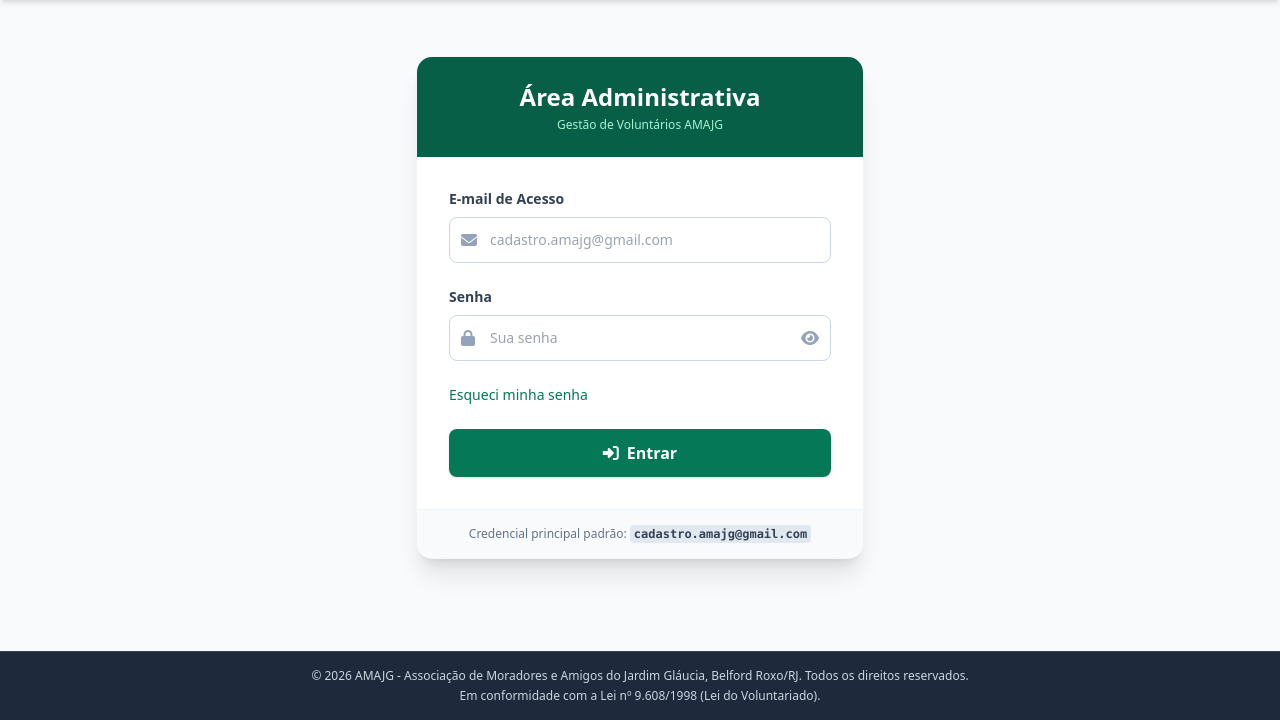
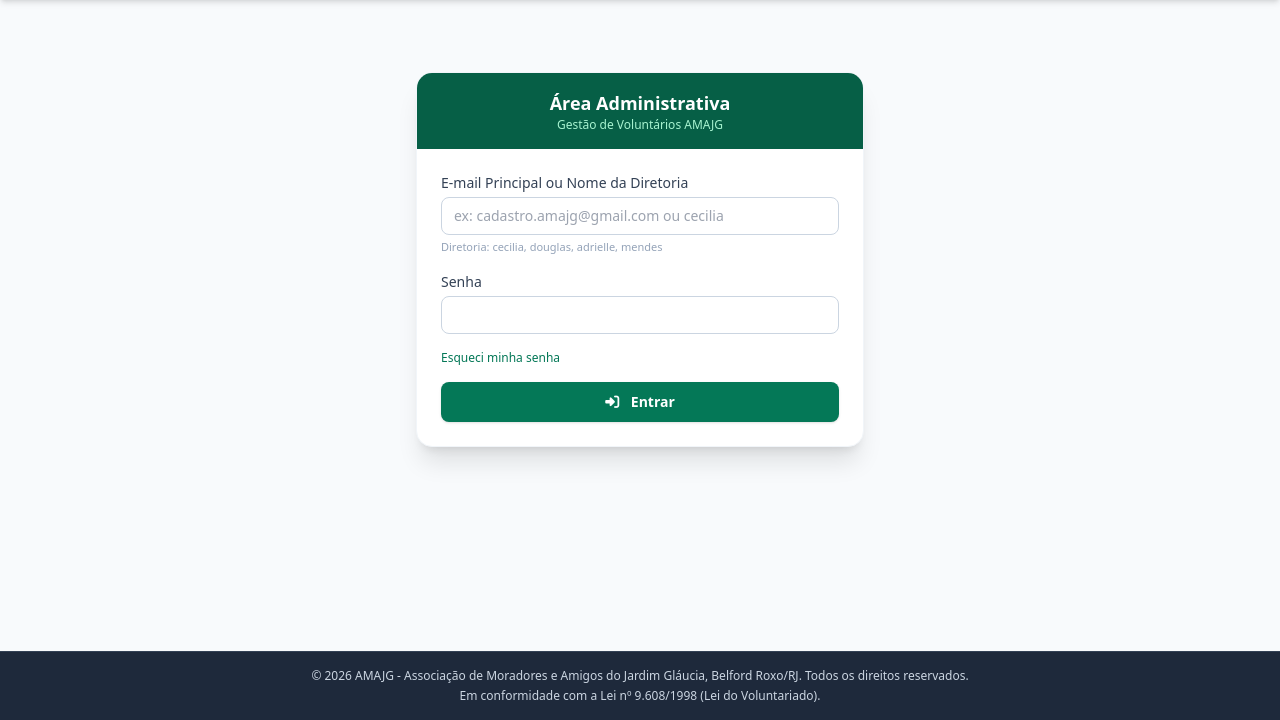
Before and after one commit to amajg/amajg-voluntarios, a Flask app: page /login in a window 1280 px wide. Shown: the part 80-800 px from the top of the page. Run offline with Flask 3, Linux system fonts and the light colour scheme; some libraries are stand-ins or nearby versions.

Commit message:
Refactor login.html for better usability
Updated the login form layout and fields for improved user experience.

```diff
--- a/templates/login.html
+++ b/templates/login.html
@@ -1,54 +1,27 @@
 {% extends "base.html" %}
-{% block title %}Login Administrador - AMAJG{% endblock %}
+{% block title %}Login - AMAJG{% endblock %}
 {% block content %}
-<div class="max-w-md mx-auto bg-white rounded-2xl shadow-xl overflow-hidden my-8 border border-slate-100">
-    <div class="bg-emerald-800 text-white py-6 px-8 text-center">
-        <h2 class="text-2xl font-bold">Área Administrativa</h2>
-        <p class="text-xs text-emerald-200 mt-1">Gestão de Voluntários AMAJG</p>
+<div class="max-w-md mx-auto my-12 bg-white rounded-2xl shadow-xl overflow-hidden border border-slate-100">
+    <div class="bg-emerald-800 text-white py-4 px-6 text-center">
+        <h2 class="text-lg font-bold">Área Administrativa</h2>
+        <p class="text-xs text-emerald-200">Gestão de Voluntários AMAJG</p>
     </div>
-    <form method="POST" class="p-8 space-y-6">
+    <form action="{{ url_for('login') }}" method="POST" class="p-6 space-y-4">
         <div>
-            <label class="block text-sm font-semibold text-slate-700 mb-2">E-mail de Acesso</label>
-            <div class="relative">
-                <span class="absolute inset-y-0 left-0 flex items-center pl-3 text-slate-400"><i class="fas fa-envelope"></i></span>
-                <input type="email" name="email" required placeholder="cadastro.amajg@gmail.com" class="w-full pl-10 pr-4 py-3 border border-slate-300 rounded-lg focus:outline-none focus:ring-2 focus:ring-emerald-600 text-sm">
-            </div>
+            <label class="block text-sm font-medium text-slate-700 mb-1">E-mail Principal ou Nome da Diretoria</label>
+            <input type="text" name="email" required placeholder="ex: cadastro.amajg@gmail.com ou cecilia" class="w-full rounded-lg border border-slate-300 px-3 py-2 text-sm focus:ring-2 focus:ring-emerald-600 focus:outline-none">
+            <p class="text-[11px] text-slate-400 mt-1">Diretoria: cecilia, douglas, adrielle, mendes</p>
         </div>
         <div>
-            <label class="block text-sm font-semibold text-slate-700 mb-2">Senha</label>
-            <div class="relative">
-                <span class="absolute inset-y-0 left-0 flex items-center pl-3 text-slate-400"><i class="fas fa-lock"></i></span>
-                <input type="password" id="password" name="password" required placeholder="Sua senha" class="w-full pl-10 pr-12 py-3 border border-slate-300 rounded-lg focus:outline-none focus:ring-2 focus:ring-emerald-600 text-sm">
-                <button type="button" onclick="togglePassword()" class="absolute inset-y-0 right-0 pr-3 flex items-center text-slate-400 hover:text-slate-600 focus:outline-none">
-                    <i id="eyeIcon" class="fas fa-eye"></i>
-                </button>
-            </div>
+            <label class="block text-sm font-medium text-slate-700 mb-1">Senha</label>
+            <input type="password" name="password" required class="w-full rounded-lg border border-slate-300 px-3 py-2 text-sm focus:ring-2 focus:ring-emerald-600 focus:outline-none">
         </div>
-        <div class="flex items-center justify-between text-sm">
-            <a href="{{ url_for('forgot_password') }}" class="text-emerald-700 hover:underline font-medium">Esqueci minha senha</a>
+        <div class="flex items-center justify-between text-xs">
+            <a href="{{ url_for('forgot_password') }}" class="text-emerald-700 hover:underline">Esqueci minha senha</a>
         </div>
-        <button type="submit" class="w-full bg-emerald-700 hover:bg-emerald-800 text-white font-bold py-3 rounded-lg shadow transition flex items-center justify-center">
+        <button type="submit" class="w-full bg-emerald-700 hover:bg-emerald-600 text-white font-bold py-2.5 rounded-lg text-sm transition shadow">
             <i class="fas fa-sign-in-alt mr-2"></i> Entrar
         </button>
     </form>
-    <div class="bg-slate-50 px-8 py-4 border-t border-slate-100 text-center text-xs text-slate-500">
-        Credencial principal padrão: <code class="bg-slate-200 px-1 py-0.5 rounded text-slate-700 font-semibold">cadastro.amajg@gmail.com</code>
-    </div>
 </div>
-
-<script>
-function togglePassword() {
-    const pwd = document.getElementById('password');
-    const eye = document.getElementById('eyeIcon');
-    if (pwd.type === 'password') {
-        pwd.type = 'text';
-        eye.classList.remove('fa-eye');
-        eye.classList.add('fa-eye-slash');
-    } else {
-        pwd.type = 'password';
-        eye.classList.remove('fa-eye-slash');
-        eye.classList.add('fa-eye');
-    }
-}
-</script>
 {% endblock %}
```
